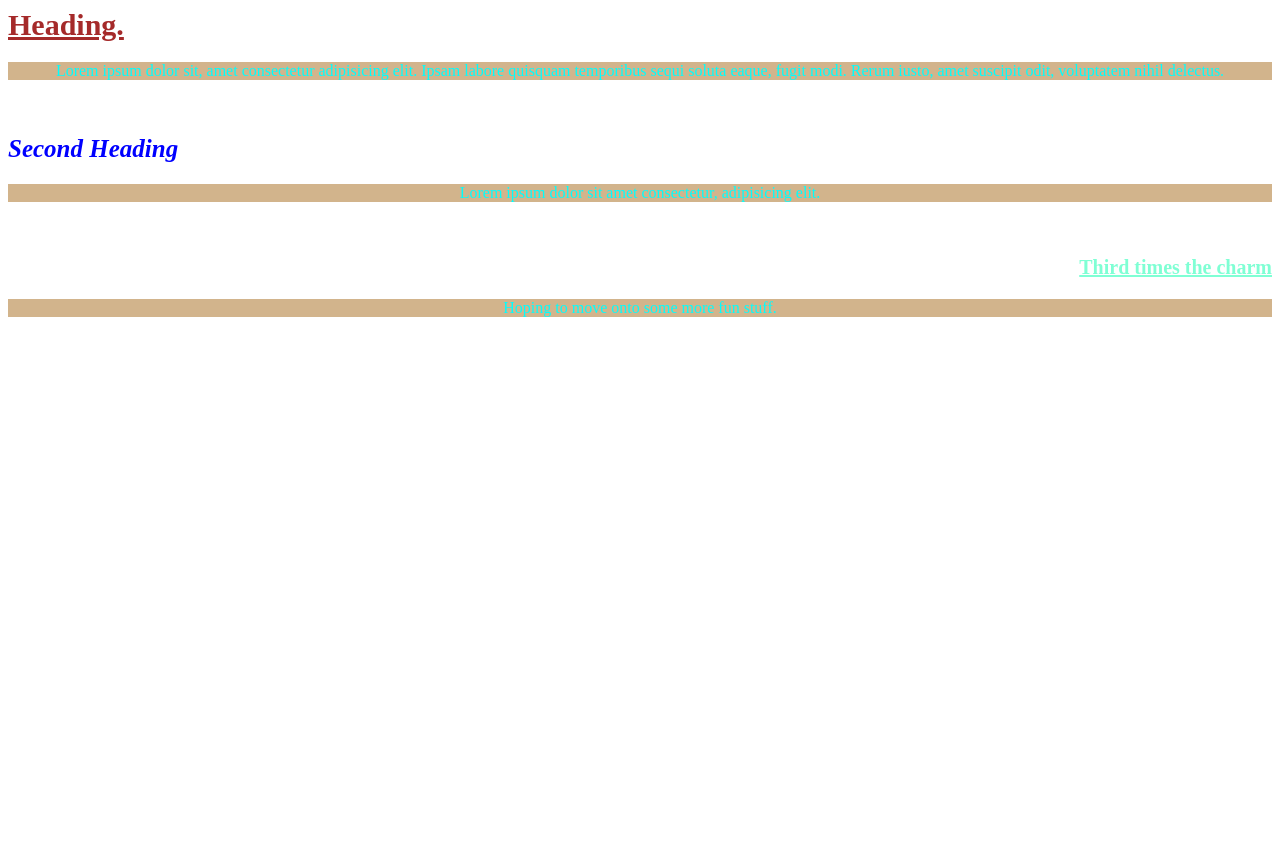
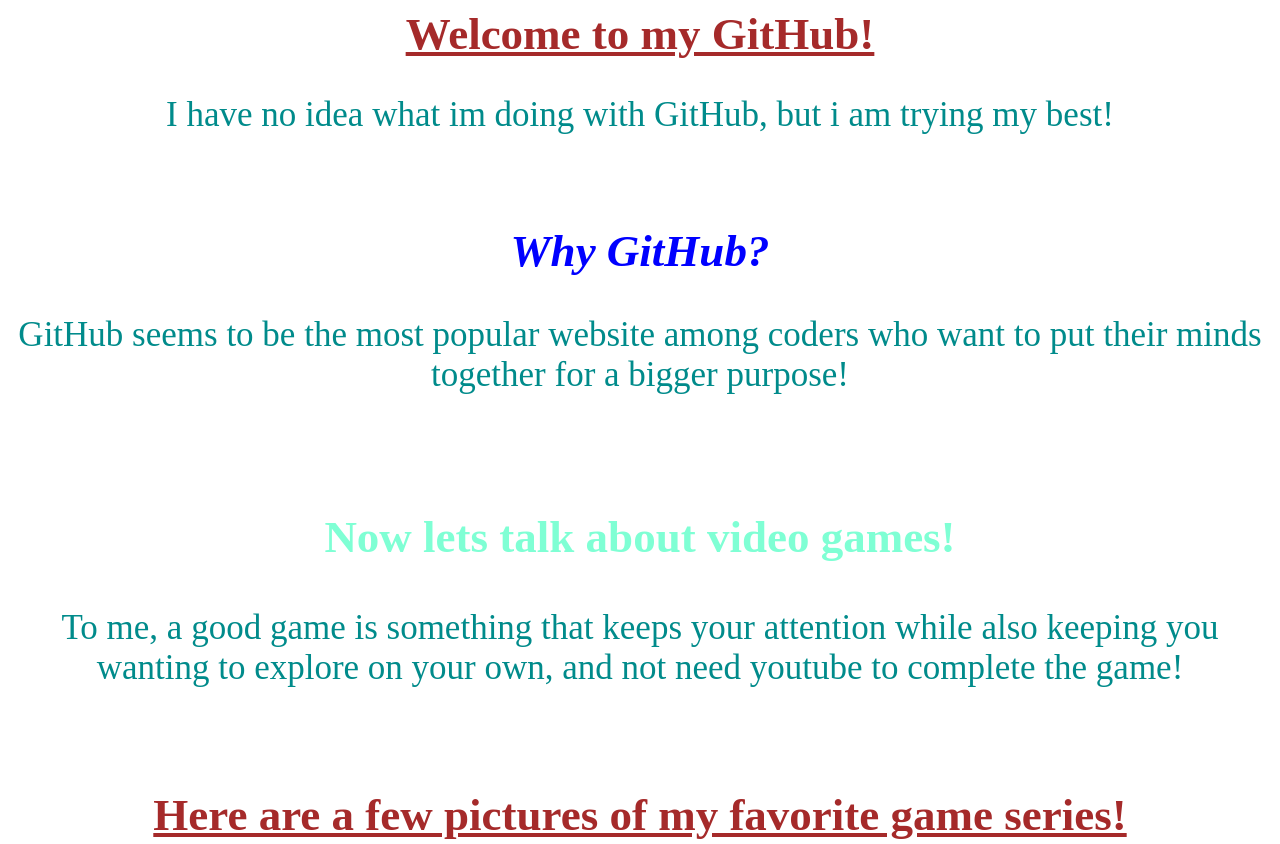
Before and after one commit to Anthony-Viola/Class-3.15, a plain HTML site: page index.html in a window 1280 px wide. Shown: the top 844 px of the page. Before the commit the page ends 800 px from the top, so only its background shows below. Drawn offline with Linux system fonts and the light colour scheme.

Commit message:
Added content to HTML, styled with css, updated README

```diff
--- a/index.html
+++ b/index.html
@@ -3,17 +3,26 @@
     <meta charset="UTF-8">
     <meta http-equiv="X-UA-Compatible" content="IE=edge">
     <meta name="viewport" content="width=device-width, initial-scale=1.0">
-    <title>Flying Solo</title>
+    <title>First GitHub Project</title>
     <link rel="stylesheet" href="style.css">
 </head>
 <body>
-<h1>Heading.</h1>
-    <p>Lorem ipsum dolor sit, amet consectetur adipisicing elit. Ipsam labore quisquam temporibus sequi soluta eaque, fugit modi. Rerum iusto, amet suscipit odit, voluptatem nihil delectus.</p>
+<h1>Welcome to my GitHub!</h1>
+    <p>I have no idea what im doing with GitHub, but i am trying my best!</p>
 <br>
-<h2>Second Heading</h2>
-    <p>Lorem ipsum dolor sit amet consectetur, adipisicing elit.</p>
+<h2>Why GitHub?</h2>
+    <p>GitHub seems to be the most popular website among coders who want to put their minds together for a bigger purpose!</p>
 <br>
-<h3>Third times the charm</h3>
-    <p>Hoping to move onto some more fun stuff.</p>
+<br>
+<h3>Now lets talk about video games!</h3>
+    <p>To me, a good game is something that keeps your attention while also keeping you wanting to explore on your own, and not need youtube to complete the game!</p>
+<br>
+<br>
+<h1>Here are a few pictures of my favorite game series!</h1>
+    <div><img src="https://image.api.playstation.com/cdn/EP0700/CUSA08495_00/COYF3JBI46ftkG7tIdTjQg0v9aZ2378N.png" alt="Image of Dark Souls 1" class="one" height="500px" width="500px">
+    <img src="Images/ds2.jpg" alt="Image of Dark Souls 2" class="two" height="400px" width="600px">
+    <img src="Images/ds3.jpg" alt="Image of Dark Souls 3" class="three">
+    </div>
+
 </body>
 </html>
--- a/style.css
+++ b/style.css
@@ -1,22 +1,28 @@
 h1 {
     color: brown;
-    font-size: 30px;
+    font-size: 45px;
     text-decoration: underline;
     flex-flow: row wrap;
+    text-align: center;
 }
 p {
-    color: aqua;
+    color: darkcyan;
     text-align: center;
-    background-color: tan;
+    font-size: 35px;
 }
 h2 {
     color: blue;
-    font-size: 25px;
+    font-size: 45px;
     font-style: italic;
+    text-align: center;
 }
 h3 {
     color: aquamarine;
-    font-size: 20px;
-    text-align: right;
-    text-decoration: underline;
+    font-size: 45px;
+    text-align: center
 }
+.one {
+    justify-content: center;
+    flex-direction: row;
+    flex-wrap: wrap;
+}
```
Also changed, not shown: Images/ds2.jpg (added), Images/ds3.jpg (added), 1 other file.
